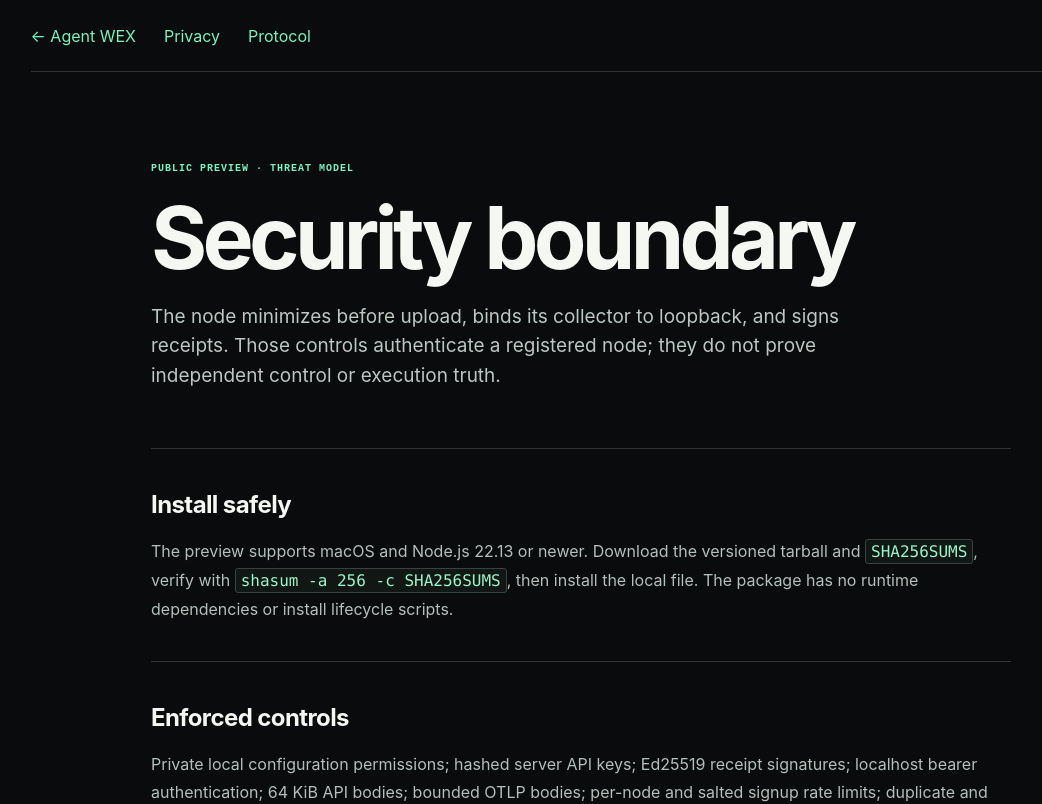
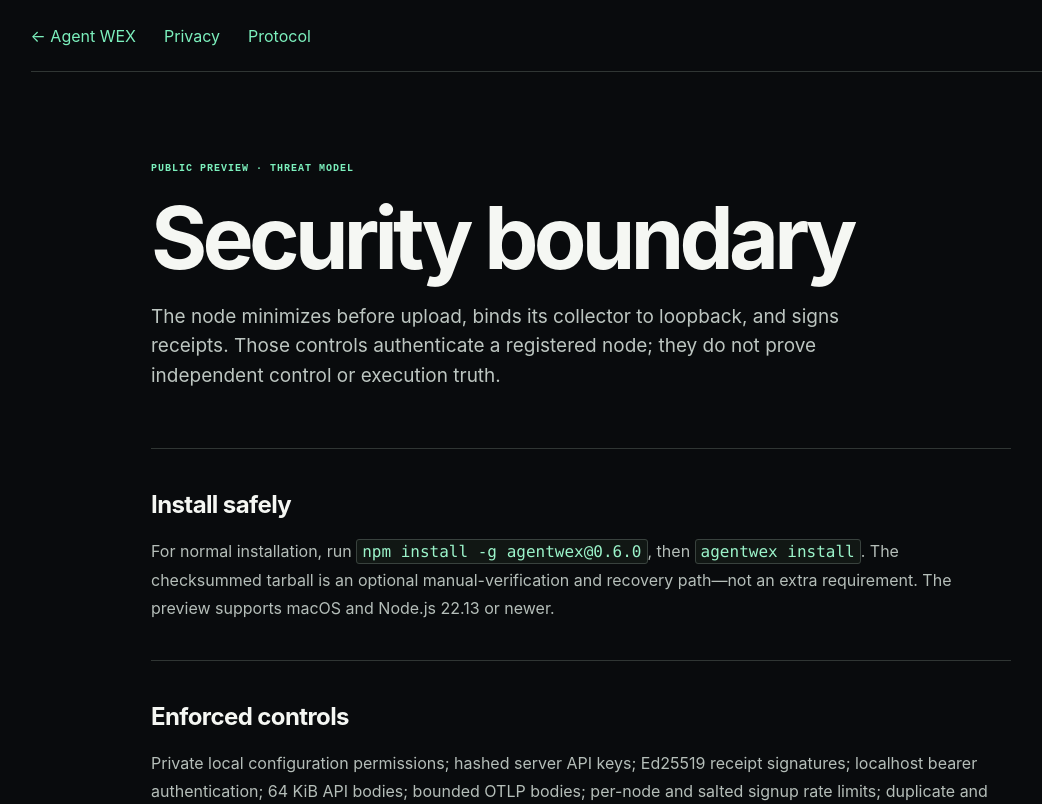
Before and after one commit to agentwex/agentwex, a Next.js app: page /exchange/security in a window 1280 px wide. Shown: the top 804 px of the page, without its empty margins (59-1101 px from the left). Built offline with nearby package versions, Linux system fonts and the light colour scheme.

Commit message:
Clarify the normal install path

```diff
--- a/app/exchange/security/page.tsx
+++ b/app/exchange/security/page.tsx
@@ -7,7 +7,7 @@ export default function SecurityPage() {
   return <main className="awe-policy">
     <nav><Link href="/exchange">← Agent WEX</Link><Link href="/exchange/privacy">Privacy</Link><Link href="/exchange/protocol">Protocol</Link></nav>
     <header><p>PUBLIC PREVIEW · THREAT MODEL</p><h1>Security boundary</h1><p>The node minimizes before upload, binds its collector to loopback, and signs receipts. Those controls authenticate a registered node; they do not prove independent control or execution truth.</p></header>
-    <section><h2>Install safely</h2><p>The preview supports macOS and Node.js 22.13 or newer. Download the versioned tarball and <code>SHA256SUMS</code>, verify with <code>shasum -a 256 -c SHA256SUMS</code>, then install the local file. The package has no runtime dependencies or install lifecycle scripts.</p></section>
+    <section><h2>Install safely</h2><p>For normal installation, run <code>npm install -g agentwex@0.6.0</code>, then <code>agentwex install</code>. The checksummed tarball is an optional manual-verification and recovery path—not an extra requirement. The preview supports macOS and Node.js 22.13 or newer.</p></section>
     <section><h2>Enforced controls</h2><p>Private local configuration permissions; hashed server API keys; Ed25519 receipt signatures; localhost bearer authentication; 64 KiB API bodies; bounded OTLP bodies; per-node and salted signup rate limits; duplicate and retry collapse; future-dated evidence exclusion; owned-release checks for route feedback; key rotation and revocation; and fail-closed handling of existing telemetry exporters.</p></section>
     <section><h2>Known limits</h2><p>Public self-registration remains vulnerable to coordinated Sybil identities. Signed receipts are unverified network claims, not proof that a run happened. Reliability confidence is a freshness-and-density heuristic, and savings feedback is self-reported. Linux service installation, independent security assessment, operational restore drills, and stronger participant identity are not yet complete. Do not use the preview as an authorization source.</p></section>
     <section><h2>Report privately</h2><p>Use GitHub&apos;s private vulnerability reporting flow. Do not include credentials, prompts, customer data, or exploit details in a public issue. There is no bug bounty unless one is announced explicitly.</p></section>
```
Also changed, not shown: 1 other file (tests, documents, lock files or other folders).
